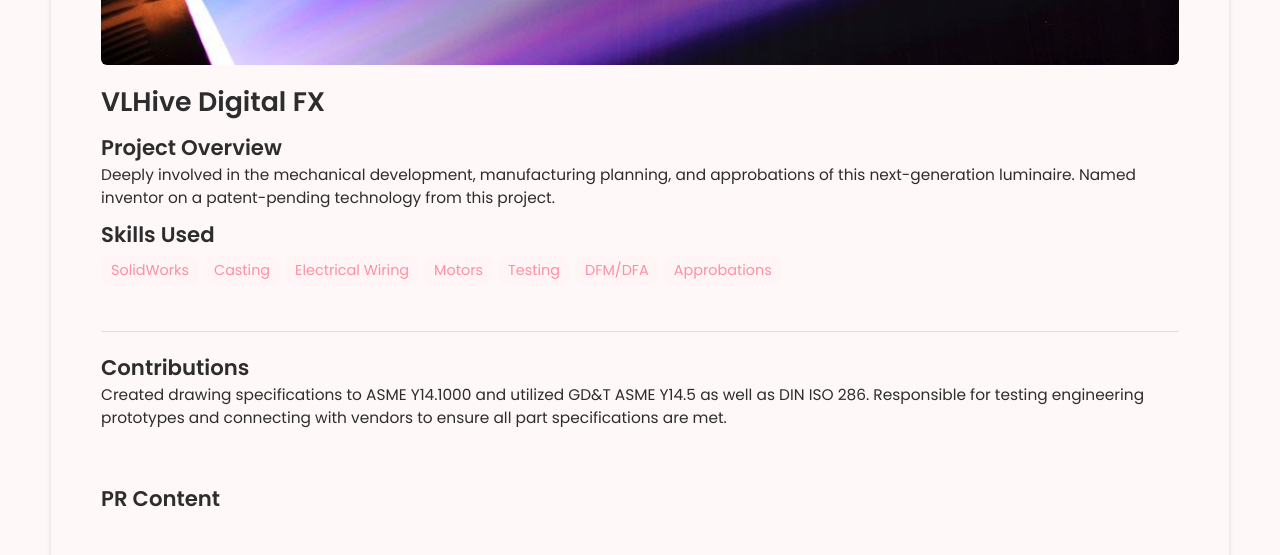
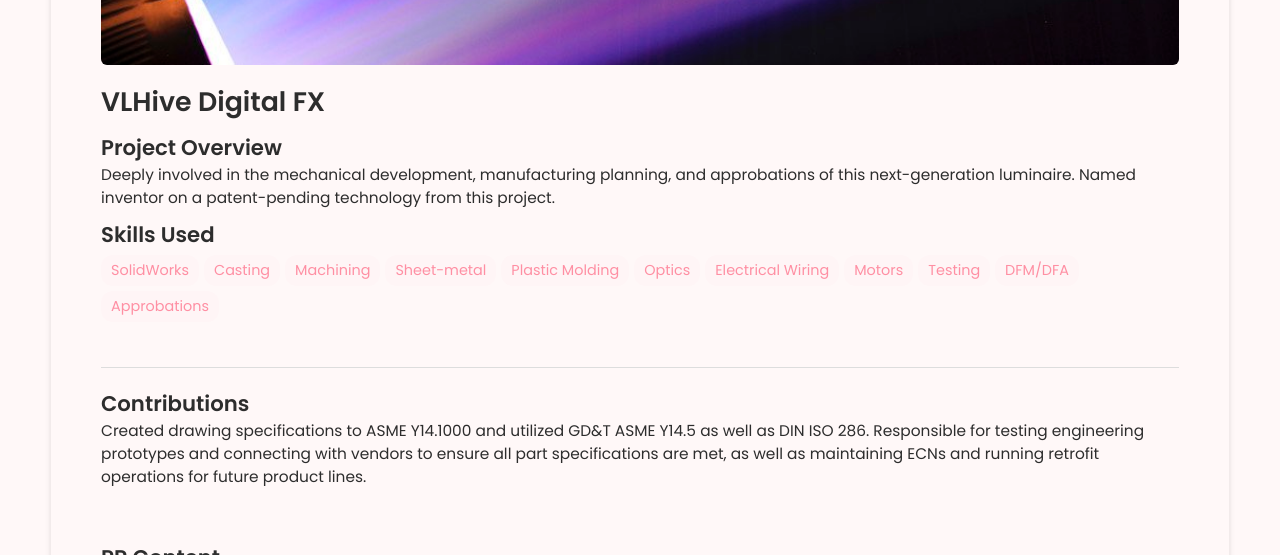
Before and after one commit to kimdot/kimdot.github.io, a Jekyll site: the page built from _projects/VLHive Digital FX/index.md, in a window 1280 px wide and 900 px high, scrolled down 425 px, cut to the strip 0-555 px from the top of the window. Built offline with Jekyll 4.4.1, drawn with Linux system fonts in a browser that asks for light colours.

Commit message:
Update index.md

```diff
--- a/_projects/VLHive Digital FX/index.md
+++ b/_projects/VLHive Digital FX/index.md
@@ -5,6 +5,10 @@ description:  Deeply involved in the mechanical development, manufacturing plann
 skills:
 - SolidWorks
 - Casting
+- Machining
+- Sheet-metal
+- Plastic Molding
+- Optics
 - Electrical Wiring
 - Motors
 - Testing
@@ -21,7 +25,7 @@ Use this for the header of each section
 ### Header 3
 Use this to have subsection if needed -->
 ## Contributions
-Created drawing specifications to ASME Y14.1000 and utilized GD&T ASME Y14.5 as well as DIN ISO 286. Responsible for testing engineering prototypes and connecting with vendors to ensure all part specifications are met.
+Created drawing specifications to ASME Y14.1000 and utilized GD&T ASME Y14.5 as well as DIN ISO 286. Responsible for testing engineering prototypes and connecting with vendors to ensure all part specifications are met, as well as maintaining ECNs and running retrofit operations for future product lines.
 
 
 
@@ -29,7 +33,6 @@ Created drawing specifications to ASME Y14.1000 and utilized GD&T ASME Y14.5 as
 
 ## PR Content
 <br>
-
 ### VLHive Render and Photos
 {% include image-gallery.html images="https://www.vari-lite.com/content/dam/vari-lite/highlights/press-releases/vlhive/vlhive-announce_highlights-images.png, https://www.vari-lite.com/content/dam/vari-lite/home/innovations/innovation-smartcolor.png" height="400"%}
 <span style="font-size: 10px">"VLHive Digital FX Press Photos" from https://www.vari-lite.com/global/news/releases/vlhive
```
